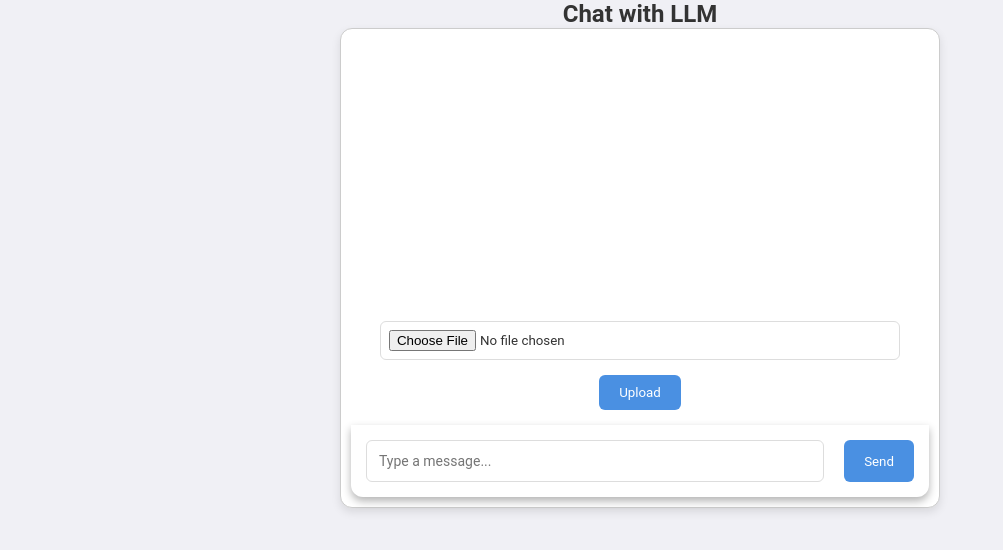
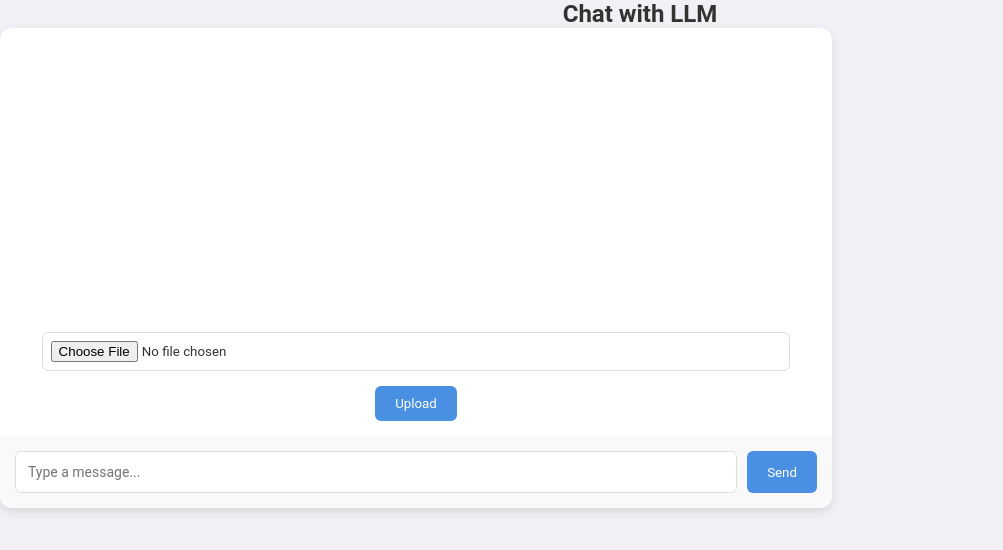
Before and after one commit to Manav-Mistry/Medical_ChatUI-, a React (Vite) app in the folder frontend/my-chat-app/: page / in a window 1280 px wide. Shown: the top 550 px of the page, without its empty margins (0-1003 px from the left). Built offline with nearby package versions, Linux system fonts and the light colour scheme.

Commit message:
new commit 2

```diff
--- a/frontend/my-chat-app/src/index.css
+++ b/frontend/my-chat-app/src/index.css
@@ -12,69 +12,4 @@
   -webkit-font-smoothing: antialiased;
   -moz-osx-font-smoothing: grayscale;
 } */
-
-.chat-container {
-  max-width: 600px;
-  margin: auto;
-  display: flex;
-  flex-direction: column;
-  height: 500px;
-  border: 1px solid #ccc;
-  border-radius: 10px;
-  padding: 10px;
-  background: #f9f9f9;
-}
-
-.chat-box {
-  flex: 1;
-  overflow-y: auto;
-  padding: 10px;
-  display: flex;
-  flex-direction: column;
-}
-
-.message {
-  max-width: 80%;
-  padding: 10px;
-  border-radius: 10px;
-  margin-bottom: 10px;
-  white-space: pre-wrap; /* Preserves formatting */
-}
-
-.user {
-  align-self: flex-end;
-  background-color: #007bff;
-  color: white;
-}
-
-.bot {
-  align-self: flex-start;
-  background-color: #e0e0e0;
-  color: black;
-}
-
-.input-box {
-  display: flex;
-  gap: 10px;
-  padding: 10px;
-}
-
-input {
-  flex: 1;
-  padding: 10px;
-  border-radius: 5px;
-  border: 1px solid #ccc;
-}
-
-button {
-  padding: 10px 15px;
-  background-color: #007bff;
-  color: white;
-  border: none;
-  border-radius: 5px;
-  cursor: pointer;
-}
-
-button:hover {
-  background-color: #0056b3;
-}
+/*
--- a/frontend/my-chat-app/src/styles/Chat.css
+++ b/frontend/my-chat-app/src/styles/Chat.css
@@ -79,27 +79,12 @@ body {
 }
 
 .chat-box {
-  display: flex;
-  flex-direction: column;
-  gap: 5px;
   margin: 2rem;
   padding: 20px;
   flex-grow: 1;
   overflow-y: auto;
+  /* border-bottom: 1px solid #ddd; */
 }
-
-/* .chat-box {
-  display: flex;
-  flex-direction: column;
-  gap: 5px;
-  margin: 2rem;
-  padding: 20px;
-  flex-grow: 1;
-  overflow-y: auto;
-  max-width: 800px;
-  width: 100%;
-  box-sizing: border-box;
-} */
 
 .message {
   padding: 12px;
@@ -107,48 +92,17 @@ body {
   border-radius: 8px;
   max-width: 80%;
   line-height: 1.5;
-
-  white-space: pre-wrap;
   word-wrap: break-word;
-  overflow-wrap: break-word;
 }
-
-/* .message {
-  padding: 12px;
-  margin-bottom: 10px;
-  border-radius: 8px;
-  max-width: 75%;
-  line-height: 1.5;
-  white-space: pre-wrap;
-  overflow-wrap: break-word;
-  word-break: break-word;
-  box-sizing: border-box;
-} */
-
-
-/* .message.user {
-  background-color: #d1f0d1;
-  align-self: flex-end;
-  box-sizing: border-box;
-}
-
-
-.message.bot {
-  background-color: #e9f1f7;
-  align-self: flex-start;
-  box-sizing: border-box;
-} */
 
 .message.user {
   background-color: #d1f0d1;
   align-self: flex-end;
-  /* width: fit-content; */
 }
 
 .message.bot {
-  background-color: #e9f1f7;
+  background-color: #eaeef5;
   align-self: flex-start;
-  /* width: fit-content; */
 }
 
 .message pre,
@@ -167,18 +121,11 @@ body {
 }
 
 /* Input Box */
-
-input:focus {
-  outline: none;
-  /* border: 1px solid #ccc;  */
-}
-
 .input-box {
   display: flex;
   padding: 15px;
-  /* background-color: #e8e8e8; */
+  background-color: #f9f9f9;
   border-radius: 0 0 12px 12px;
-  box-shadow: 0 4px 8px rgba(0, 0, 0, 0.3);
 }
 
 .input-box input {
```
